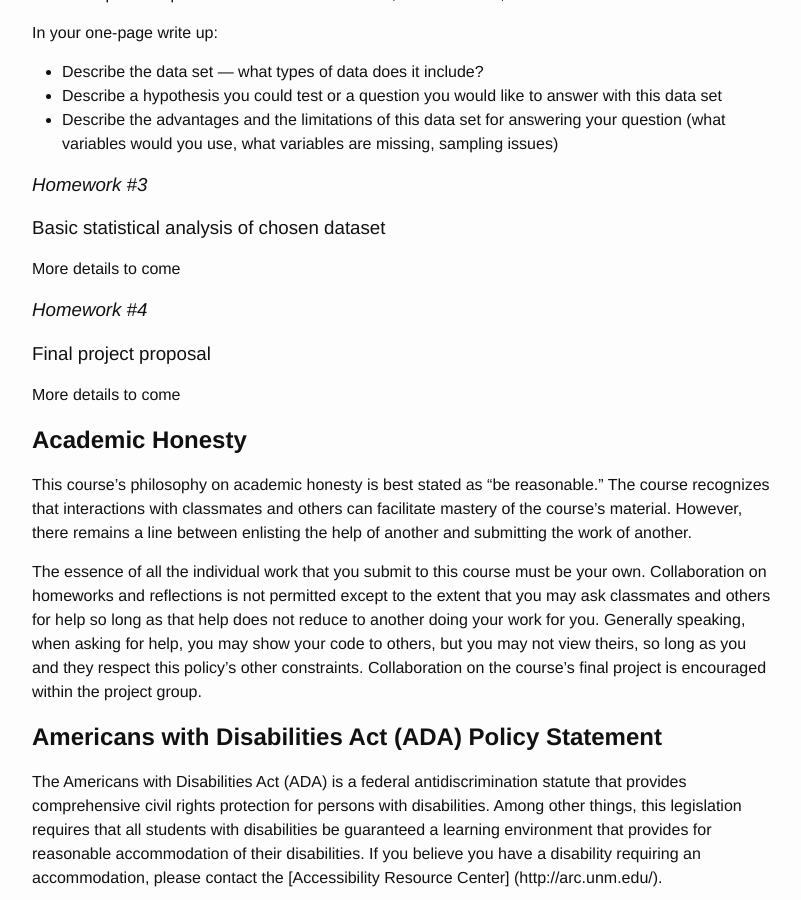
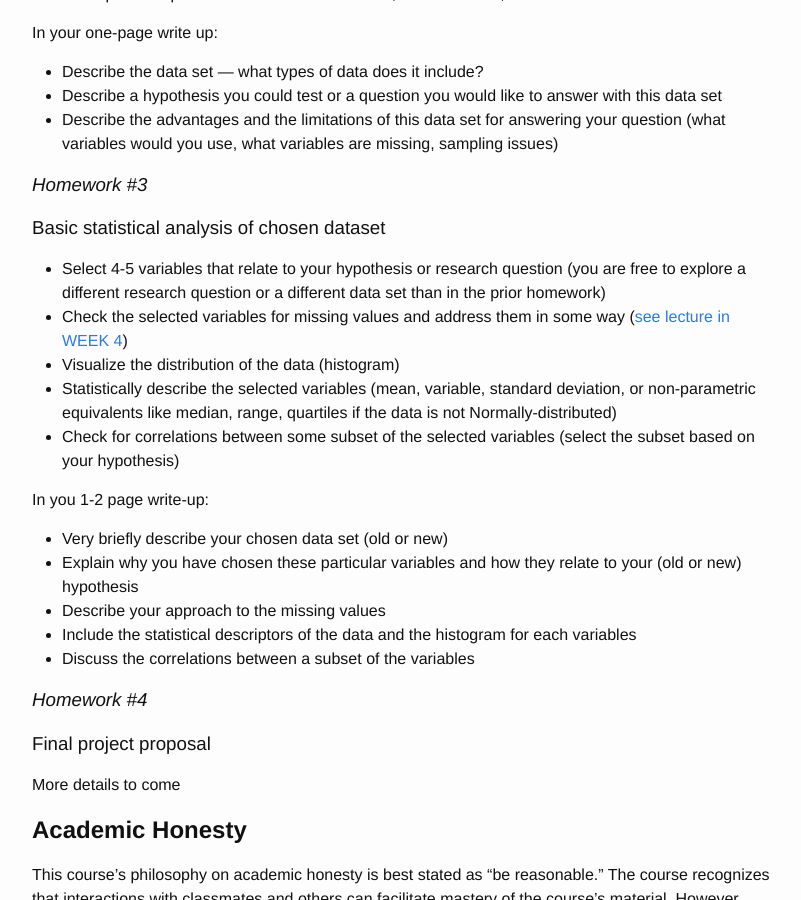
Before and after one commit to marinkala/marinkala.github.com, a Jekyll site: the page built from syllabus.md, in a window 1280 px wide and 900 px high, scrolled down 1773 px. Shown: the whole window, without its empty margins (238-1039 px from the left). Built offline with Jekyll 4.4.1, drawn with Linux system fonts in a browser that asks for light colours; our own code applies the rules of GitHub Pages for plain Markdown files.

Commit message:
homework 3

```diff
--- a/syllabus.md
+++ b/syllabus.md
@@ -72,7 +72,20 @@ In your one-page write up:
 ### _Homework #3_
 ### Basic statistical analysis of chosen dataset
 
-More details to come
+* Select 4-5 variables that relate to your hypothesis or research question (you are free to explore a different research question or a different data set than in the prior homework)
+* Check the selected variables for missing values and address them in some way ([see lecture in WEEK 4](CS591.md))
+* Visualize the distribution of the data (histogram)
+* Statistically describe the selected variables (mean, variable, standard deviation, or non-parametric equivalents like median, range, quartiles if the data is not Normally-distributed)
+* Check for correlations between some subset of the selected variables (select the subset based on your hypothesis)
+
+In you 1-2 page write-up:
+
+* Very briefly describe your chosen data set (old or new)
+* Explain why you have chosen these particular variables and how they relate to your (old or new) hypothesis
+* Describe your approach to the missing values
+* Include the statistical descriptors of the data and the histogram for each variables
+* Discuss the correlations between a subset of the variables
+
 
 ### _Homework #4_
 ### Final project proposal
```
Also changed, not shown: CS591.md (+1 -1 lines), 1 other file.
